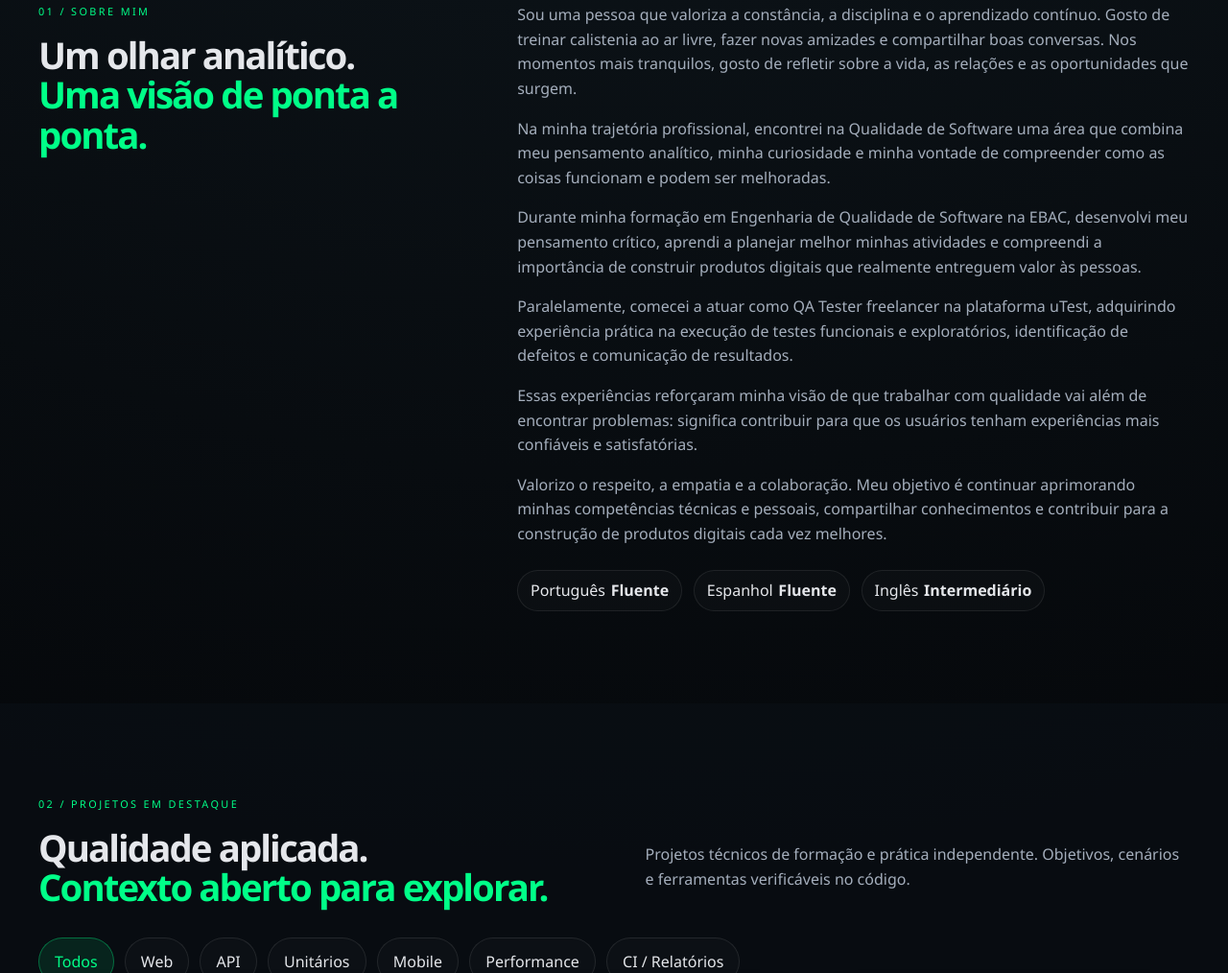
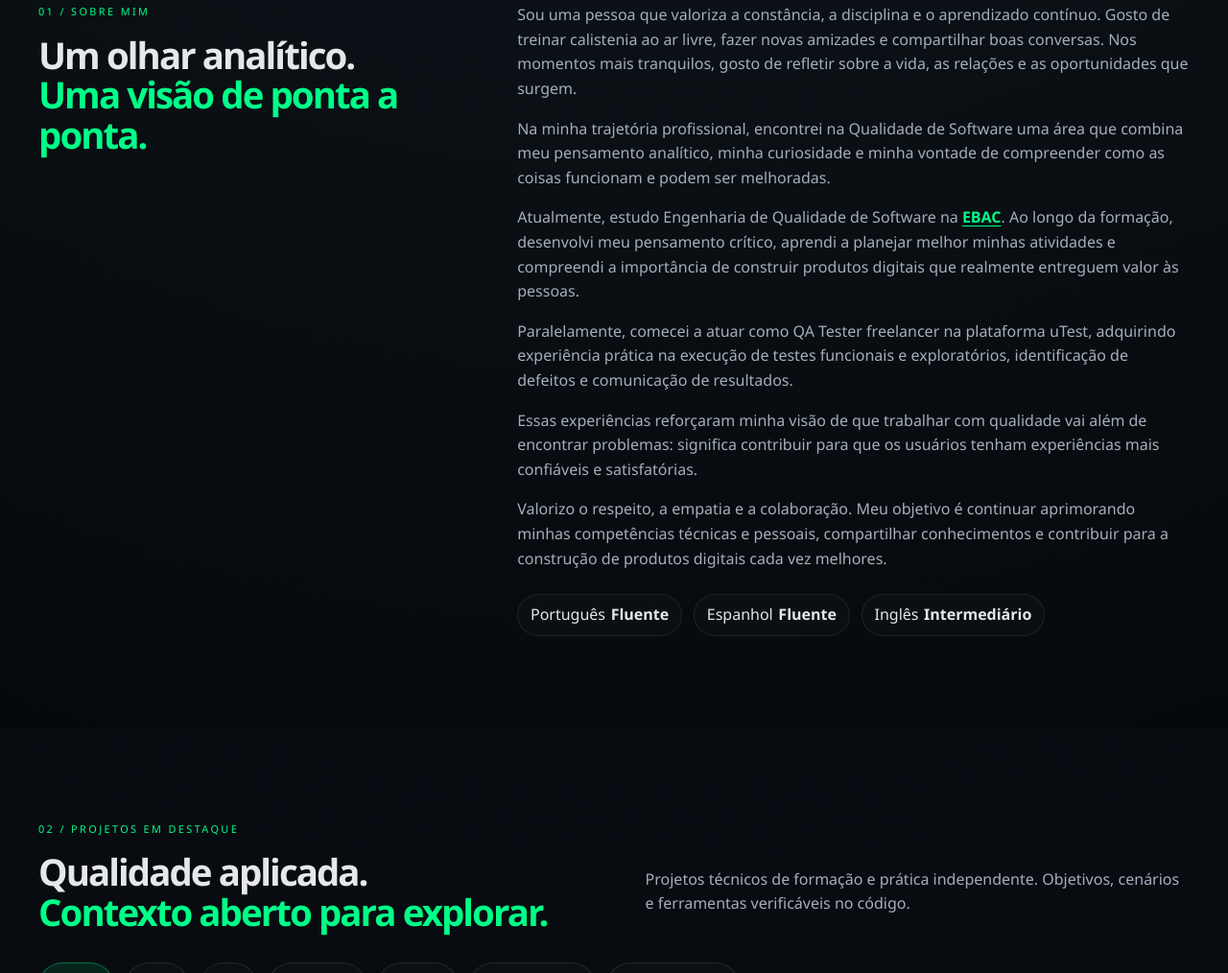
Before and after one commit to richielmartillo/qa-portfolio, a plain HTML site: page index.html in a window 1280 px wide. Shown: the part 965-1979 px from the top of the page at 96% size. Drawn offline with Linux system fonts and the light colour scheme.

Commit message:
Destaca link da EBAC na seção Sobre mim

```diff
--- a/index.html
+++ b/index.html
@@ -105,7 +105,7 @@
         <div class="about-text">
           <p>Sou uma pessoa que valoriza a constância, a disciplina e o aprendizado contínuo. Gosto de treinar calistenia ao ar livre, fazer novas amizades e compartilhar boas conversas. Nos momentos mais tranquilos, gosto de refletir sobre a vida, as relações e as oportunidades que surgem.</p>
           <p>Na minha trajetória profissional, encontrei na Qualidade de Software uma área que combina meu pensamento analítico, minha curiosidade e minha vontade de compreender como as coisas funcionam e podem ser melhoradas.</p>
-          <p>Durante minha formação em Engenharia de Qualidade de Software na EBAC, desenvolvi meu pensamento crítico, aprendi a planejar melhor minhas atividades e compreendi a importância de construir produtos digitais que realmente entreguem valor às pessoas.</p>
+          <p>Atualmente, estudo Engenharia de Qualidade de Software na <a class="education-link" href="https://ebaconline.com.br/" target="_blank" rel="noopener noreferrer">EBAC</a>. Ao longo da formação, desenvolvi meu pensamento crítico, aprendi a planejar melhor minhas atividades e compreendi a importância de construir produtos digitais que realmente entreguem valor às pessoas.</p>
           <p>Paralelamente, comecei a atuar como QA Tester freelancer na plataforma uTest, adquirindo experiência prática na execução de testes funcionais e exploratórios, identificação de defeitos e comunicação de resultados.</p>
           <p>Essas experiências reforçaram minha visão de que trabalhar com qualidade vai além de encontrar problemas: significa contribuir para que os usuários tenham experiências mais confiáveis e satisfatórias.</p>
           <p>Valorizo o respeito, a empatia e a colaboração. Meu objetivo é continuar aprimorando minhas competências técnicas e pessoais, compartilhar conhecimentos e contribuir para a construção de produtos digitais cada vez melhores.</p>
--- a/styles.css
+++ b/styles.css
@@ -409,6 +409,14 @@ button {
 
 .about-text p {
   margin: 0 0 1rem;
+}
+
+.about-text .education-link {
+  color: var(--green);
+  font-weight: 700;
+  text-decoration: underline;
+  text-decoration-thickness: 1px;
+  text-underline-offset: 0.2em;
 }
 
 .languages {
```
